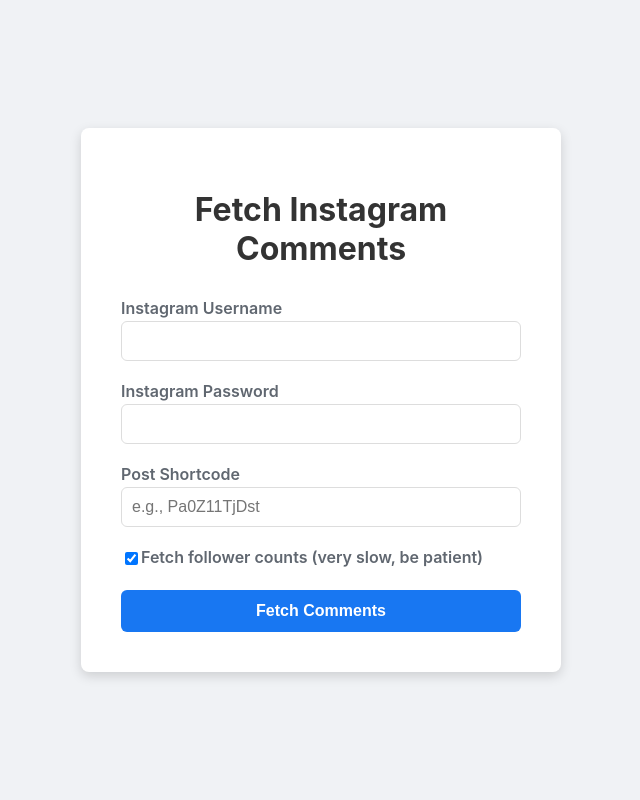
After one commit to anovkovich/giveaway_picker, a Flask app: template templates/login.html in a window 1280 px wide. The commit adds this page. Shown: the whole page, without its empty margins (319-959 px from the left). Run offline with Flask 3, Linux system fonts and the light colour scheme; the template is opened without the code that fills it, so the values that code supplies are empty.

Commit message:
added login page, for authorization and whole automation

```diff
--- a/giveaway_flask.py
+++ b/giveaway_flask.py
@@ -1,63 +1,149 @@
 import json
-from flask import Flask, render_template, request
+import os
+from flask import Flask, render_template, request, redirect, url_for, session
+from instagrapi import Client
+from instagrapi.exceptions import TwoFactorRequired, LoginRequired, UserNotFound
 
 app = Flask(__name__)
+app.secret_key = 'a-very-secret-key-for-giveaway-app'
+
+SESSIONS_FOLDER = 'sessions'
+if not os.path.exists(SESSIONS_FOLDER):
+    os.makedirs(SESSIONS_FOLDER)
 
 
-# --- Route 1: The new settings page ---
+# --- ROUTE 1: The main entry point - Login Page ---
 @app.route('/')
-def settings():
-    """Renders the settings page."""
+def login_page():
+    return render_template('login.html')
+
+
+# --- ROUTE 2: Handle scraping and session management ---
+@app.route('/scrape', methods=['POST'])
+def scrape_comments():
+    cl = Client()
+
+    username = request.form.get('username')
+    password = request.form.get('password')
+    shortcode = request.form.get('shortcode')
+    verification_code = request.form.get('verification_code')
+
+    fetch_followers = 'fetch_followers' in request.form
+
+    session_file = os.path.join(SESSIONS_FOLDER, f"{username}.json")
+    cl.delay_range = [1, 3]
+
+    try:
+        if os.path.exists(session_file):
+            print(f"Found session file: {session_file}")
+            cl.load_settings(session_file)
+            cl.login(username, password)
+            cl.get_timeline_feed()
+            print("✅ Session loaded and valid.")
+        else:
+            print("No session file found, attempting fresh login.")
+            if verification_code:
+                cl.login(username, password, verification_code=verification_code)
+            else:
+                cl.login(username, password)
+            cl.dump_settings(session_file)
+            print(f"✅ New session saved to {session_file}")
+
+        print(f"Fetching comments for shortcode: {shortcode}")
+        media_pk = cl.media_pk_from_code(shortcode)
+        comments = cl.media_comments(media_pk)
+        print(f"Found {len(comments)} comments. Now fetching follower counts...")
+
+        comments_data = []
+        # ======================= THIS IS THE CRITICAL FIX =======================
+        # We must loop through each comment and fetch the full user profile
+        # to get the follower count.
+        if fetch_followers:
+            for comment in comments:
+                try:
+                    # Make the extra API call to get the full user object
+                    user_info = cl.user_info_by_username(comment.user.username)
+                    followers = user_info.follower_count
+                except (UserNotFound, Exception) as e:
+                    # If user is private, not found, or any other error, default to 0
+                    print(f"Could not fetch info for {comment.user.username}: {e}")
+                    followers = 0
+
+                comments_data.append({
+                    "username": comment.user.username,
+                    "followers": followers,
+                    "comment": comment.text
+                })
+        else:
+            print("Skipping follower count fetch (fast).")
+            for comment in comments:
+                comments_data.append({
+                    "username": comment.user.username,
+                    "followers": 0,  # Default to 0 if not fetched
+                    "comment": comment.text
+                })
+        # ======================================================================
+
+        with open("comments_data.json", "w", encoding="utf-8") as f:
+            json.dump(comments_data, f, ensure_ascii=False, indent=4)
+        print("✅ Comments data saved to comments_data.json")
+
+        session['followers_fetched'] = fetch_followers
+
+        return redirect(url_for('settings_page'))
+
+    except TwoFactorRequired:
+        print("⚠️ 2FA required. Re-rendering login page.")
+        return render_template('login.html',
+                               two_factor_required=True,
+                               username=username,
+                               password=password,
+                               shortcode=shortcode)
+    except LoginRequired:
+        print("LoginRequired error. Session might be corrupt. Deleting.")
+        if os.path.exists(session_file):
+            os.remove(session_file)
+        return render_template('login.html', error="Your session was invalid. Please log in again.")
+    except Exception as e:
+        print(f"An error occurred: {e}")
+        return render_template('login.html', error=str(e))
+
+
+# --- ROUTE 3: The giveaway rules settings page ---
+@app.route('/settings')
+def settings_page():
     return render_template('settings.html')
 
 
-# --- Route 2: The logic to filter contestants and start the giveaway ---
+# --- ROUTE 4: Filter and start the actual giveaway ---
 @app.route('/start', methods=['POST'])
 def start_giveaway():
-    """
-    Reads the rules from the settings form, filters the JSON data,
-    and renders the giveaway wheel page with the eligible contestants.
-    """
     try:
-        # 1. Load the raw data
         with open('comments_data.json', 'r', encoding='utf-8') as f:
             all_comments = json.load(f)
 
-        # 2. Get the rules from the form submission
         required_mentions = int(request.form.get('mentions', 0))
         min_followers = int(request.form.get('min_followers', 0))
         allow_multiple_entries = 'allow_multiple' in request.form
 
-        # 3. Filter the comments based on the rules
         eligible_comments = []
         for comment in all_comments:
-            # Rule: Minimum followers
-            if comment.get('followers', 0) < min_followers:
-                continue
+            # Ensure followers is an integer before comparing
+            follower_count = comment.get('followers', 0)
+            if not isinstance(follower_count, int):
+                follower_count = 0
 
-            # Rule: Required mentions
-            if comment.get('comment', '').count('@') < required_mentions:
-                continue
-
-            # If all rules pass, add the comment
+            if follower_count < min_followers: continue
+            if comment.get('comment', '').count('@') < required_mentions: continue
             eligible_comments.append(comment)
 
-        # 4. Handle the "allow multiple entries" rule
         if not allow_multiple_entries:
-            # If multiple entries are NOT allowed, we need to get unique users
-            unique_entrants = {}
-            for comment in eligible_comments:
-                username = comment['username']
-                if username not in unique_entrants:
-                    unique_entrants[username] = comment
-            # The final list is just the values (the comments) from our unique dictionary
+            # Use a dictionary to keep only the first eligible comment from each user
+            unique_entrants = {c['username']: c for c in eligible_comments}
             final_contestants = list(unique_entrants.values())
         else:
-            # If multiple entries ARE allowed, the list is already good to go
             final_contestants = eligible_comments
 
-        # 5. Render the wheel page, passing both the raw comments (for display)
-        # and the filtered list of contestants (for the wheel).
         return render_template(
             'index.html',
             raw_comments_json=json.dumps(all_comments),
@@ -65,12 +151,9 @@ def start_giveaway():
             required_mentions=required_mentions,
             allow_multiple_entries=allow_multiple_entries
         )
-
-    except FileNotFoundError:
-        return "Error: comments_data.json not found. Please run main.py first.", 404
     except Exception as e:
-        return f"An error occurred: {e}", 500
+        return f"An error occurred while starting the giveaway: {e}", 500
 
 
 if __name__ == '__main__':
-    app.run(debug=True)
+    app.run(debug=True, port=5000)
--- /dev/null
+++ b/requirements.txt
@@ -0,0 +1,2 @@
+Flask
+instagrapi
--- a/templates/index.html
+++ b/templates/index.html
@@ -97,7 +97,7 @@
 
         /* --- Right Column: Contestants --- */
         #contestants-section {
-            width: 300px;
+            width: 350px;
              /* --- HEIGHT ADJUSTMENT --- */
             height: 600px;
             display: flex;
--- /dev/null
+++ b/templates/login.html
@@ -0,0 +1,108 @@
+<!DOCTYPE html>
+<html lang="en">
+<head>
+    <meta charset="UTF-8">
+    <meta name="viewport" content="width=device-width, initial-scale=1.0">
+    <title>Instagram Login</title>
+    <style>
+        body {
+            font-family: -apple-system, BlinkMacSystemFont, "Segoe UI", Roboto, Helvetica, Arial, sans-serif;
+            display: flex;
+            justify-content: center;
+            align-items: center;
+            min-height: 100vh;
+            background-color: #f0f2f5;
+            margin: 0;
+        }
+        .container {
+            background: white;
+            padding: 40px;
+            border-radius: 8px;
+            box-shadow: 0 4px 12px rgba(0,0,0,0.15);
+            width: 400px;
+        }
+        h1 { text-align: center; color: #333; margin-bottom: 30px; }
+        .form-group { margin-bottom: 20px; }
+        #fetch_followers { width: auto }
+        .form-group label {
+            display: block;
+            font-weight: 600;
+            color: #606770;
+            margin-bottom: 3px;
+        }
+        .form-group input {
+            width: 100%;
+            padding: 10px;
+            border: 1px solid #ddd;
+            border-radius: 6px;
+            box-sizing: border-box;
+            font-size: 16px;
+        }
+        .form-group-checkbox {
+            display: flex;
+            align-items: center;
+        }
+        .submit-btn {
+            width: 100%;
+            padding: 12px;
+            font-size: 16px;
+            font-weight: bold;
+            color: white;
+            background-color: #1877f2;
+            border: none;
+            border-radius: 6px;
+            cursor: pointer;
+            transition: background-color 0.3s;
+        }
+        .submit-btn:hover { background-color: #166fe5; }
+        .error, .info {
+            text-align: center;
+            padding: 10px;
+            border-radius: 6px;
+            margin-bottom: 20px;
+        }
+        .error { background-color: #f8d7da; color: #721c24; }
+        .info { background-color: #d1ecf1; color: #0c5460; }
+    </style>
+</head>
+<body>
+    <div class="container">
+        <h1>Fetch Instagram Comments</h1>
+
+        {% if error %}
+            <p class="error">{{ error }}</p>
+        {% endif %}
+        {% if two_factor_required %}
+            <p class="info">Two-Factor Authentication Required</p>
+        {% endif %}
+
+        <form action="/scrape" method="post">
+            <div class="form-group">
+                <label for="username">Instagram Username</label>
+                <input type="text" name="username" id="username" value="{{ username or '' }}" required>
+            </div>
+            <div class="form-group">
+                <label for="password">Instagram Password</label>
+                <input type="password" name="password" id="password" value="{{ password or '' }}" required>
+            </div>
+             <div class="form-group">
+                <label for="shortcode">Post Shortcode</label>
+                <input type="text" name="shortcode" id="shortcode" placeholder="e.g., Pa0Z11TjDst" value="{{ shortcode or '' }}" required>
+            </div>
+            <div class="form-group form-group-checkbox">
+                <input type="checkbox" name="fetch_followers" id="fetch_followers" checked>
+                <label for="fetch_followers">Fetch follower counts (very slow, be patient)</label>
+            </div>
+
+            {% if two_factor_required %}
+            <div class="form-group">
+                <label for="verification_code">2FA Code from App/SMS</label>
+                <input type="text" name="verification_code" id="verification_code" required>
+            </div>
+            {% endif %}
+
+            <button type="submit" class="submit-btn">Fetch Comments</button>
+        </form>
+    </div>
+</body>
+</html>
```
Also changed, not shown: main.py (deleted, +0 -148 lines), sessions/novkovich.photo.json (added, +37 -0 lines), templates/settings.html (+13 -2 lines), 2 other files.
